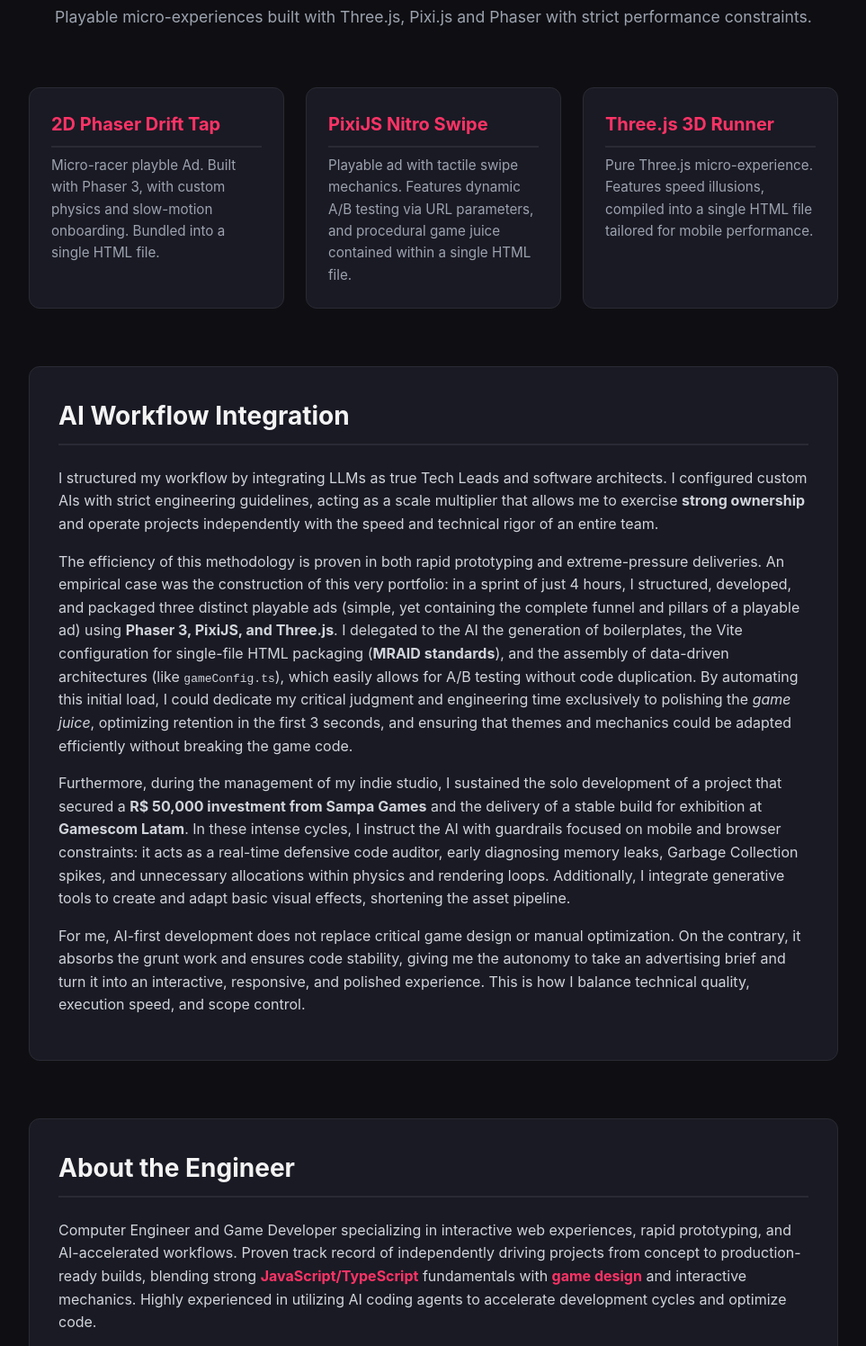
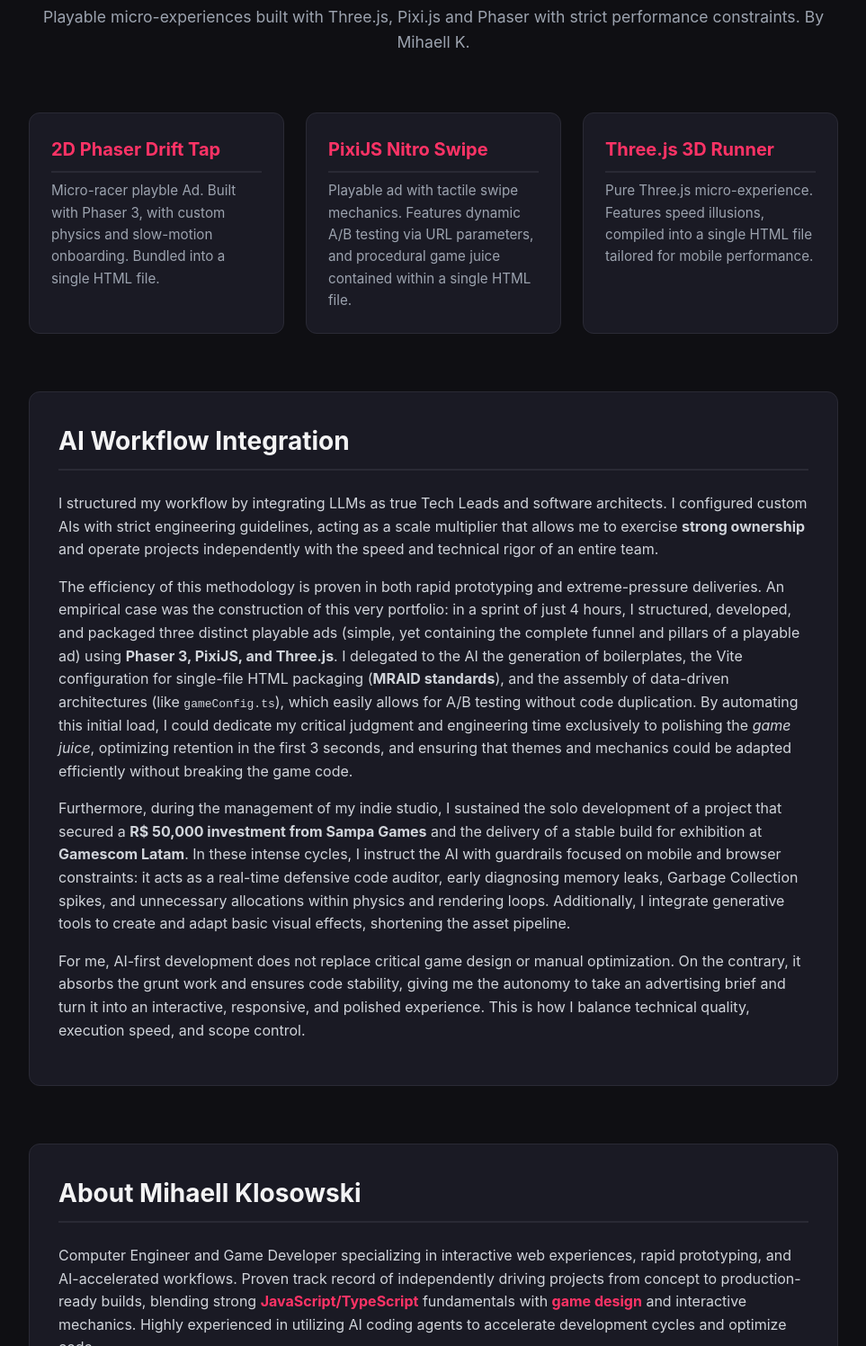
Before and after one commit to MihaellK/playable-ads-portfolio, a website built with Vite: page index.html in a window 1280 px wide. Shown: the part 99-1595 px from the top of the page at 90% size, without its empty margins (158-1121 px from the left). Built offline with nearby package versions, Linux system fonts and the light colour scheme.

Commit message:
Update index.html

```diff
--- a/index.html
+++ b/index.html
@@ -10,7 +10,7 @@
     <div class="container">
         <header>
             <h1>Playable Ads Technical Portfolio</h1>
-            <p class="subtitle">Playable micro-experiences built with Three.js, Pixi.js and Phaser with strict performance constraints.</p>
+            <p class="subtitle">Playable micro-experiences built with Three.js, Pixi.js and Phaser with strict performance constraints. By Mihaell K.</p>
         </header>
 
         <section class="portfolio-grid">
@@ -77,7 +77,7 @@ Optimized Packaging: Unified production build via Vite (vite-plugin-singlefile),
         </section>
 
         <section class="about-section">
-            <h2>About the Engineer</h2>
+            <h2>About Mihaell Klosowski</h2>
             <div class="about-content">
                 <p>
                   Computer Engineer and Game Developer specializing in interactive web experiences, rapid prototyping, and AI-accelerated workflows. Proven track record of independently driving projects from concept to production-ready builds, blending strong <strong>JavaScript/TypeScript</strong> fundamentals with <strong>game design</strong> and interactive mechanics. Highly experienced in utilizing AI coding agents to accelerate development cycles and optimize code.
```
